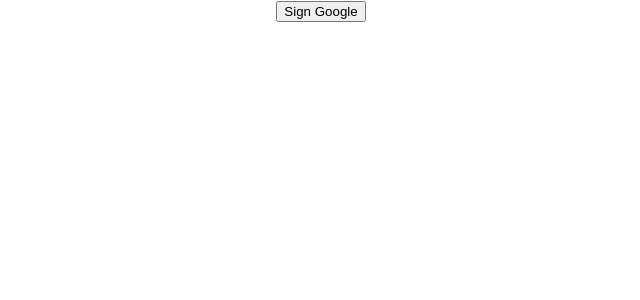
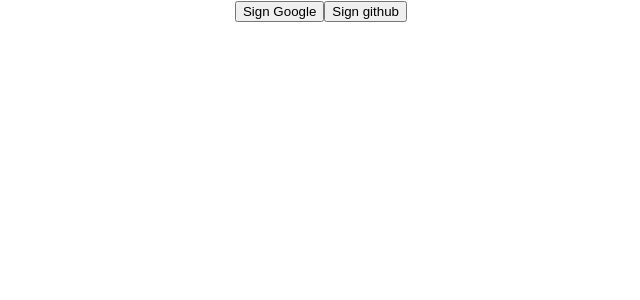
Before and after one commit to ahmmedsabbirbd/reactjs-6-core-concepts, a React (Create React App) app: page / in a window 1280 px wide. Shown: the top 300 px of the page, without its empty margins (319-959 px from the left). Built offline with nearby package versions, Linux system fonts and the light colour scheme.

Commit message:
github login added

```diff
--- a/src/App.js
+++ b/src/App.js
@@ -1,8 +1,7 @@
 import './App.css';
-import { getAuth, GoogleAuthProvider, signInWithPopup } from "firebase/auth";
-import app from './firebase.int';
+import {  GithubAuthProvider, GoogleAuthProvider, signInWithPopup } from "firebase/auth";
+import auth from './firebase.int';
 
-const auth = getAuth(app);
 function App() {
 
   const signWithGoogle = ()=> {
@@ -16,9 +15,24 @@
         console.log(error)
     });
   }
+
+  const signWithGithub = ()=> {
+    const singWithGithubProvider = new GithubAuthProvider();
+    signInWithPopup(auth, singWithGithubProvider)
+    .then((result) => {
+      const user = result.user;
+      console.log(user);
+    })
+    .catch((error) => {
+        console.log(error)
+    });
+  }
+
+
   return (
     <div className="App">
         <button onClick={signWithGoogle}>Sign Google</button>
+        <button onClick={signWithGithub}>Sign github</button>
     </div>
   );
 }
--- a/src/firebase.int.js
+++ b/src/firebase.int.js
@@ -1,4 +1,5 @@
 import { initializeApp } from "firebase/app";
+import { getAuth } from "firebase/auth";
 
 const firebaseConfig = {
   apiKey: "AIzaSyC0KhaWvmFzSlGBrTHn-AxnZdp3vBEMkco",
@@ -10,4 +11,5 @@
 };
 
 const app = initializeApp(firebaseConfig);
-export default app;
+const auth = getAuth(app);
+export default auth;
```
